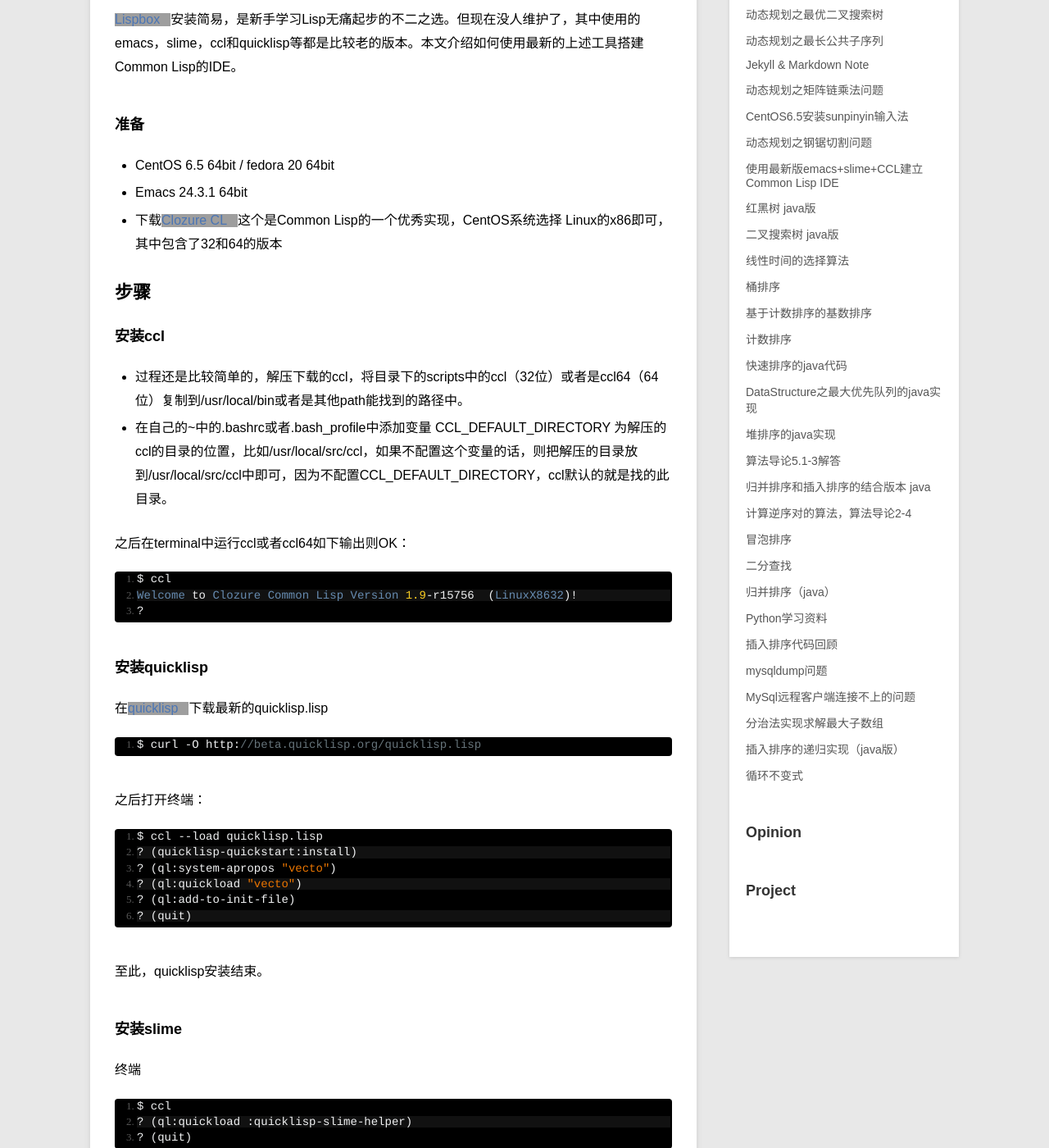
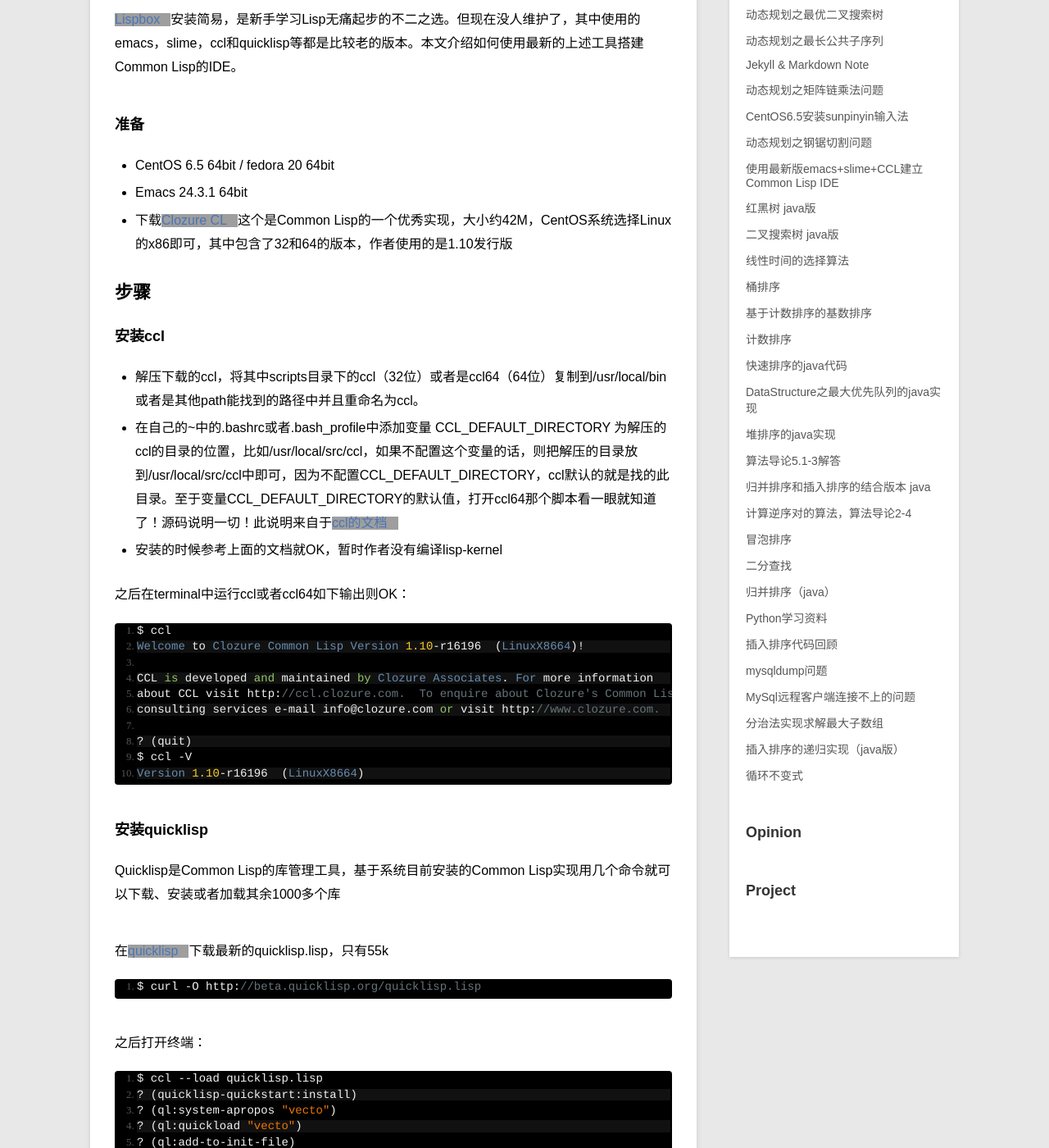
Before and after one commit to HerculesShek/HerculesShek.github.io, a Jekyll site: the page built from _posts/2013-11-24-build-slime-emacs-clozureCL.md, in a window 1280 px wide and 1400 px high, scrolled down 360 px. Shown: the whole window at 82% size. Built offline with Jekyll 4.4.1, drawn with Linux system fonts in a browser that asks for light colours; Markdown is read by kramdown in place of the engine named in the settings; some of the changed text lies outside the part shown; grey boxes are pictures that could not be loaded.

Commit message:
edit the build slime emacs clozureCL

````diff
--- a/_posts/2013-11-24-build-slime-emacs-clozureCL.md
+++ b/_posts/2013-11-24-build-slime-emacs-clozureCL.md
@@ -13,27 +13,38 @@
 
 - CentOS 6.5 64bit / fedora 20 64bit
 - Emacs 24.3.1 64bit
-- 下载[Clozure CL][1]这个是Common Lisp的一个优秀实现，CentOS系统选择 Linux的x86即可，其中包含了32和64的版本
+- 下载[Clozure CL][1]这个是Common Lisp的一个优秀实现，大小约42M，CentOS系统选择Linux的x86即可，其中包含了32和64的版本，作者使用的是1.10发行版
 
 ## 步骤
 
 ### 安装ccl
 
-- 过程还是比较简单的，解压下载的ccl，将目录下的scripts中的ccl（32位）或者是ccl64（64位）复制到/usr/local/bin或者是其他path能找到的路径中。
-- 在自己的~中的.bashrc或者.bash_profile中添加变量 CCL\_DEFAULT\_DIRECTORY 为解压的ccl的目录的位置，比如/usr/local/src/ccl，如果不配置这个变量的话，则把解压的目录放到/usr/local/src/ccl中即可，因为不配置CCL\_DEFAULT\_DIRECTORY，ccl默认的就是找的此目录。
+- 解压下载的ccl，将其中scripts目录下的ccl（32位）或者是ccl64（64位）复制到/usr/local/bin或者是其他path能找到的路径中并且重命名为ccl。
+- 在自己的~中的.bashrc或者.bash_profile中添加变量 CCL\_DEFAULT\_DIRECTORY 为解压的ccl的目录的位置，比如/usr/local/src/ccl，如果不配置这个变量的话，则把解压的目录放到/usr/local/src/ccl中即可，因为不配置CCL\_DEFAULT\_DIRECTORY，ccl默认的就是找的此目录。至于变量CCL\_DEFAULT\_DIRECTORY的默认值，打开ccl64那个脚本看一眼就知道了！源码说明一切！此说明来自于[ccl的文档][3]
+- 安装的时候参考上面的文档就OK，暂时作者没有编译lisp-kernel
 
 之后在terminal中运行ccl或者ccl64如下输出则OK：
+```
+$ ccl
+Welcome to Clozure Common Lisp Version 1.10-r16196  (LinuxX8664)!
 
-	$ ccl
-	Welcome to Clozure Common Lisp Version 1.9-r15756  (LinuxX8632)!
-	?
+CCL is developed and maintained by Clozure Associates. For more information
+about CCL visit http://ccl.clozure.com.  To enquire about Clozure's Common Lisp
+consulting services e-mail info@clozure.com or visit http://www.clozure.com.
+
+? (quit)
+$ ccl -V
+Version 1.10-r16196  (LinuxX8664)
+```
 
 ### 安装quicklisp
 
-在[quicklisp][2]下载最新的quicklisp.lisp
+Quicklisp是Common Lisp的库管理工具，基于系统目前安装的Common Lisp实现用几个命令就可以下载、安装或者加载其余1000多个库
 
-	$ curl -O http://beta.quicklisp.org/quicklisp.lisp
-
+在[quicklisp][2]下载最新的quicklisp.lisp，只有55k
+```
+$ curl -O http://beta.quicklisp.org/quicklisp.lisp
+```
 之后打开终端：
 
 	$ ccl --load quicklisp.lisp
@@ -43,7 +54,7 @@
 	? (ql:add-to-init-file)
 	? (quit)
 
-至此，quicklisp安装结束。
+至此，quicklisp安装结束。这里的安装也是来自于[quicklisp文档][4]
 
 ### 安装slime
 
@@ -53,19 +64,22 @@
 	? (ql:quickload :quicklisp-slime-helper)
 	? (quit)
 
+此说明也是来自于[slime的安装文档][5]
+
 ### 为Emacs添加slime
 
 打开~/.emacs 添加：
+```
+(set-language-environment "utf-8")
+(add-to-list 'load-path "~/src/slime/")  ;or wherever you put it
 
-	(add-to-list 'load-path "~/src/slime/")  ;or wherever you put it
+(setq inferior-lisp-program "/usr/local/bin/ccl64 -K utf-8")
 
-	(setq inferior-lisp-program "/usr/local/bin/ccl64 -K utf-8")
-
-	(require 'slime)
-	(setq slime-net-coding-system 'utf-8-unix)
-	(slime-setup '(slime-fancy))
-
-注意，上面的~/src/slime要换成slime的地址，本机是"~/quicklisp/dists/quicklisp/software/slime-20131211-cvs"
+(require 'slime)
+(setq slime-net-coding-system 'utf-8-unix)
+(slime-setup '(slime-fancy))
+```
+注意，上面的~/src/slime要换成slime的地址，本机是"/home/hercules/quicklisp/dists/quicklisp/software/slime-2.10.1"
 
 之后重启Emacs M-x slime即可。
 
````
Also changed, not shown: other parts of _posts/2013-11-24-build-slime-emacs-clozureCL.md (+3 -0 lines).
